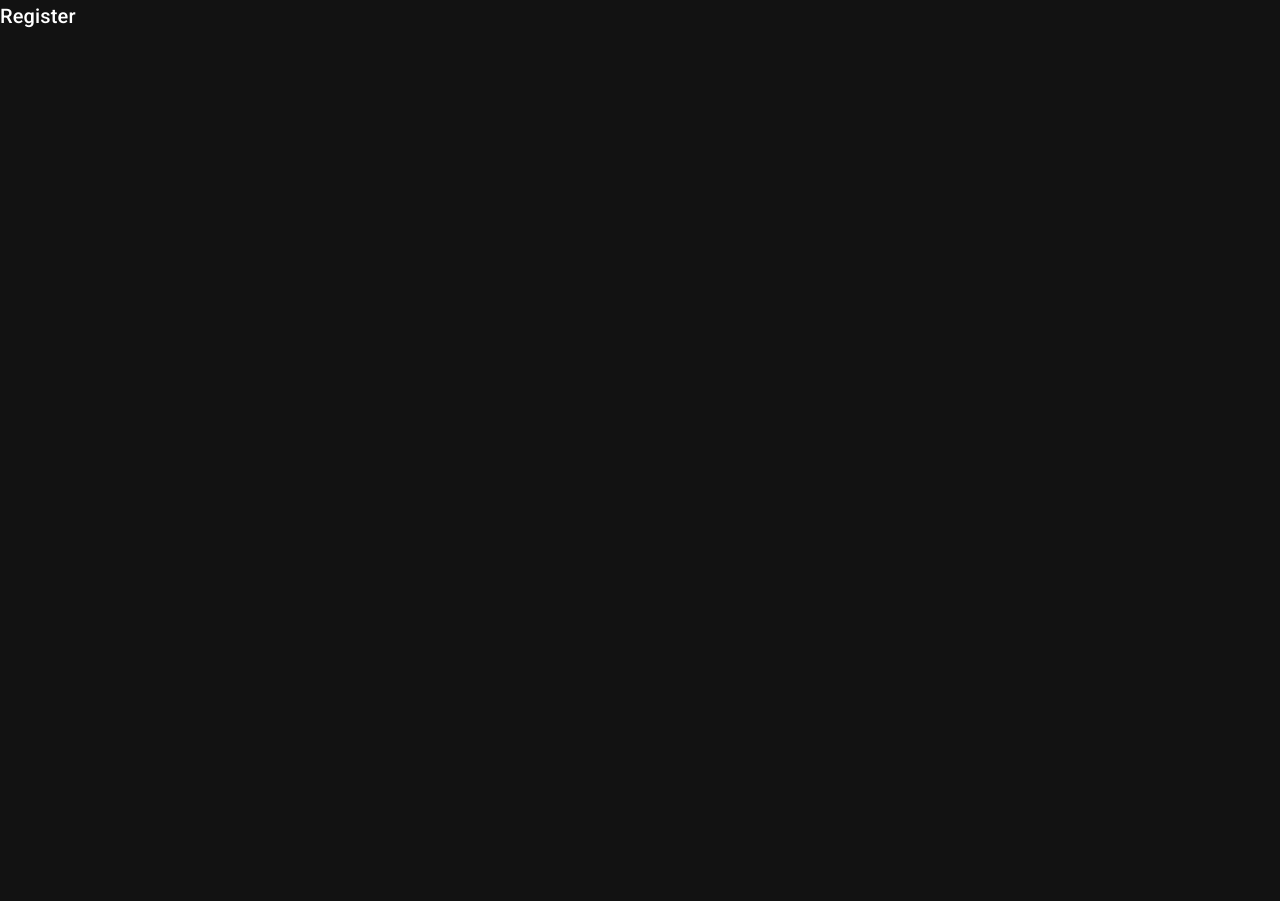
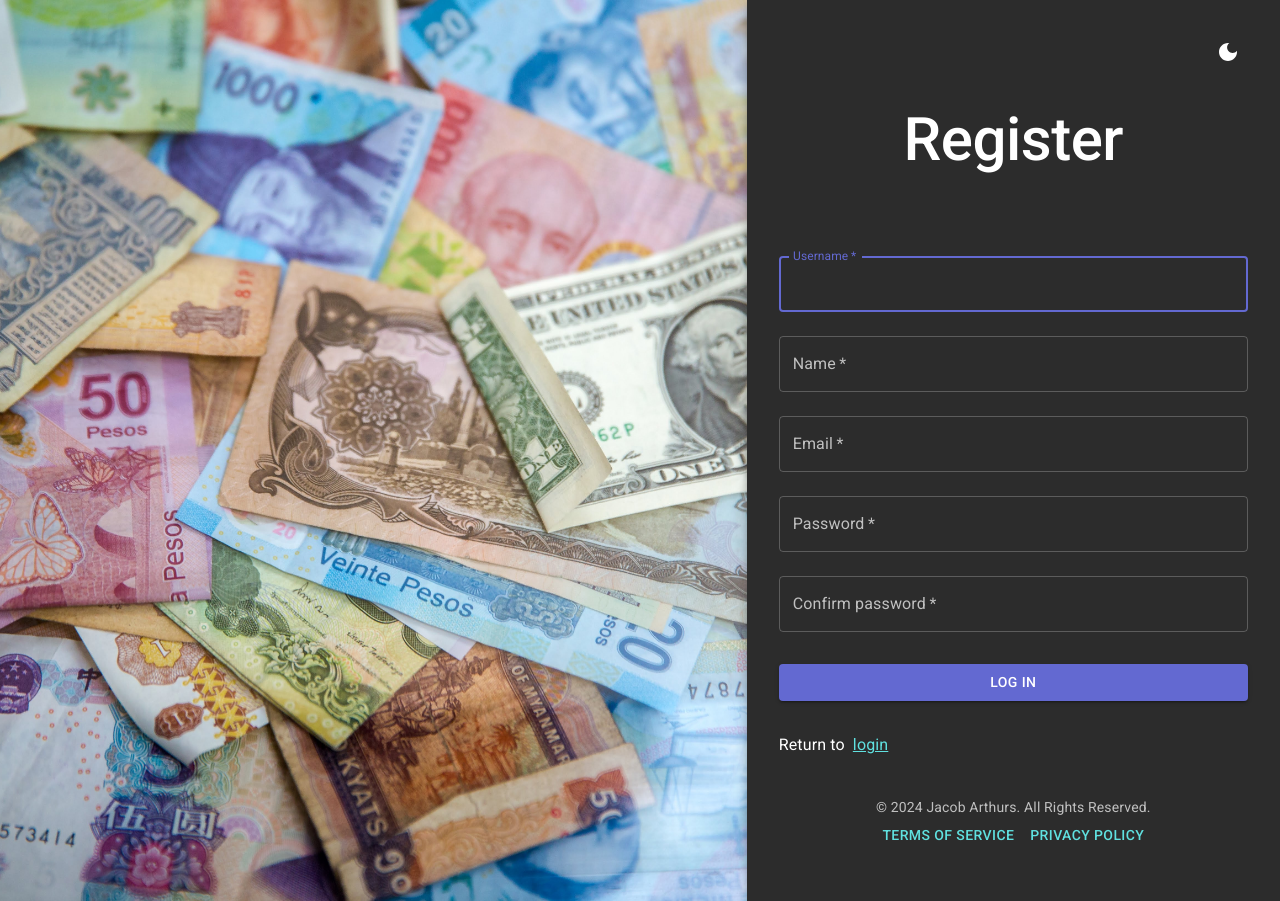
Before and after one commit to JacobArthurs/expense-tracker-frontend, a React (Vite) app: page /register in a window 1280 px wide. Before the commit the page ends 800 px from the top, so only its background shows below. Built offline with nearby package versions, Linux system fonts and the light colour scheme.

Commit message:
Add register page

```diff
--- a/src/pages/Register.jsx
+++ b/src/pages/Register.jsx
@@ -1,14 +1,235 @@
-import React from "react";
-import { Box, Typography } from "@mui/material";
+import React from 'react';
+import axios from 'axios';
+import { useAuth } from "../providers/AuthProvider";
+import { useNavigate } from 'react-router';
+import { Button, Grid, TextField, Typography, Box, useTheme, Tooltip, IconButton, Alert } from '@mui/material';
+import Paper from '@mui/material/Paper';
+import { Link } from 'react-router-dom';
+import { FooterComponent } from '../components/FooterComponent';
+import { useThemeManagment } from '../providers/ThemeManagmentProvider';
+import DarkModeIcon from '@mui/icons-material/DarkMode';
+import LightModeIcon from '@mui/icons-material/LightMode';
 
 const Register = () => {
-    return (
-        <Box>
-            <Typography variant="h6">
-                Register
-            </Typography>
+    const { setToken } = useAuth();
+    const navigate = useNavigate();
+    const theme = useTheme();
+    const { darkMode, handleToggleDarkMode } = useThemeManagment();
+    const [formData, setFormData] = React.useState({
+        username: '',
+        name: '',
+        email: '',
+        password: '',
+        confirmpassword: ''
+    });
+    const [error, setError] = React.useState('');
+
+    const handleChange = (event) => {
+        setFormData({
+            ...formData,
+            [event.target.name]: event.target.value,
+          });
+    };
+
+    const validateFormData = () => {
+        const errors = [];
+
+        if (formData.username.trim() === '') {
+          validationErrors.push('Username is required');
+        }
+
+        if (formData.name.trim() === '') {
+            validationErrors.push('Name is required');
+        }
+
+        if (formData.email.trim() === '') {
+            validationErrors.push('Email is required');
+        }
+
+        if (formData.password.trim() === '') {
+          validationErrors.push('Password is required');
+        }
+
+        if (formData.confirmpassword.trim() === '') {
+            validationErrors.push('Password confirmation is required');
+        }
+
+        if (formData.confirmpassword.trim() !== '' &&
+            formData.password.trim() !== '' &&
+            formData.confirmpassword !== formData.password) {
+            validationErrors.push('Passwords do not match');
+        }
+
+        return errors;
+      };
+
+  const handleSubmit = async (event) => {
+    event.preventDefault();
+    setError('');
+
+    const validationErrors = validateFormData();
+
+    if (validationErrors.length > 0) {
+        setError(validationErrors.join(', '));
+        return;
+    }
+
+    try {
+        const apiUrl = import.meta.env.VITE_API_URL || 'http://localhost:8080';
+        const registerResponse = await axios.post(`${apiUrl}/api/authentication/register`, {
+          userName: formData.username,
+          password: formData.password,
+          name: formData.name,
+          email: formData.email
+        });
+
+        const registration = registerResponse.data;
+
+        if (registration && registration.success) {
+            const response = await axios.post(`${apiUrl}/api/authentication/login`, {
+              userName: formData.username,
+              password: formData.password,
+            });
+
+            const token = response.data;
+
+            if (token) {
+                setToken(token);
+                navigate('/');
+            }
+        }
+        else {
+            setError(registration ? registration.message : 'An error has occured. Please try again; If the issue persists, contact support.');
+        }
+    } catch (error) {
+        console.log(error);
+        setError('An error has occured. Please double-check your input and try again.')
+    }
+  };
+
+  return (
+    <Grid container component="main" sx={{ height: '100vh' }}>
+      <Grid
+        item
+        xs={false}
+        sm={4}
+        md={7}
+        sx={{
+          backgroundImage:  `url(${"src/assets/money.jpg"})`,
+          backgroundRepeat: 'no-repeat',
+          backgroundColor: (t) =>
+            t.palette.mode === 'light' ? t.palette.grey[50] : t.palette.grey[900],
+          backgroundSize: 'cover',
+          backgroundPosition: 'center',
+        }}
+      />
+      <Grid item xs={12} sm={8} md={5} component={Paper} elevation={6} square>
+        <Box
+          sx={{
+            display: 'flex',
+            justifyContent: 'end',
+            mt:4,
+            mr: 4
+          }}>
+            <Tooltip title={darkMode ? 'Switch to Light Mode' : 'Switch to Dark Mode'} arrow>
+                <IconButton onClick={handleToggleDarkMode} color="inherit">
+                    {darkMode ? <DarkModeIcon /> : <LightModeIcon />}
+                </IconButton>
+            </Tooltip>
         </Box>
+        <Box
+          sx={{
+            my: 4,
+            mx: 4,
+            display: 'flex',
+            flexDirection: 'column',
+            alignItems: 'center',
+          }}
+        >
+          <Typography component="h1" variant="h2" sx={{fontWeight: '500'}}>
+            Register
+          </Typography>
+          <Alert severity="error" sx={{ mt: 1, width: '100%', visibility: error == '' ? 'hidden' : 'visible' }}>{error}</Alert>
+          <Box component="form" noValidate onSubmit={handleSubmit} sx={{ mt: 1, width: '100%' }}>
+            <TextField
+              margin="normal"
+              required
+              fullWidth
+              id="username"
+              label="Username"
+              name="username"
+              autoComplete='off'
+              autoFocus
+              value={formData.username}
+              onChange={handleChange}
+            />
+            <TextField
+              margin="normal"
+              required
+              fullWidth
+              id="name"
+              label="Name"
+              name="name"
+              autoComplete='off'
+              value={formData.name}
+              onChange={handleChange}
+            />
+            <TextField
+              margin="normal"
+              required
+              fullWidth
+              id="email"
+              label="Email"
+              name="email"
+              type="email"
+              autoComplete='off'
+              value={formData.email}
+              onChange={handleChange}
+            />
+            <TextField
+              margin="normal"
+              required
+              fullWidth
+              id="password"
+              label="Password"
+              name="password"
+              type="password"
+              value={formData.password}
+              onChange={handleChange}
+            />
+            <TextField
+              margin="normal"
+              required
+              fullWidth
+              id="confirmpassword"
+              label="Confirm password"
+              name="confirmpassword"
+              type="password"
+              value={formData.confirmpassword}
+              onChange={handleChange}
+            />
+            <Button
+              type="submit"
+              fullWidth
+              variant="contained"
+              sx={{ my: 3 }}
+            >
+              Log In
+            </Button>
+            <Grid container sx={{mt: 1, mb: 3}}>
+            <Grid item>
+                <Typography variant='div' sx={{mr: 1}}>Return to</Typography>
+                <Link to="/login" variant="body2" style={{ color: theme.palette.secondary.main }}>
+                    login
+                </Link>
+              </Grid>
+            </Grid>
+            <FooterComponent />
+          </Box>
+        </Box>
+      </Grid>
+    </Grid>
   );
 };
 
-export default Register;
+export default Register
```
